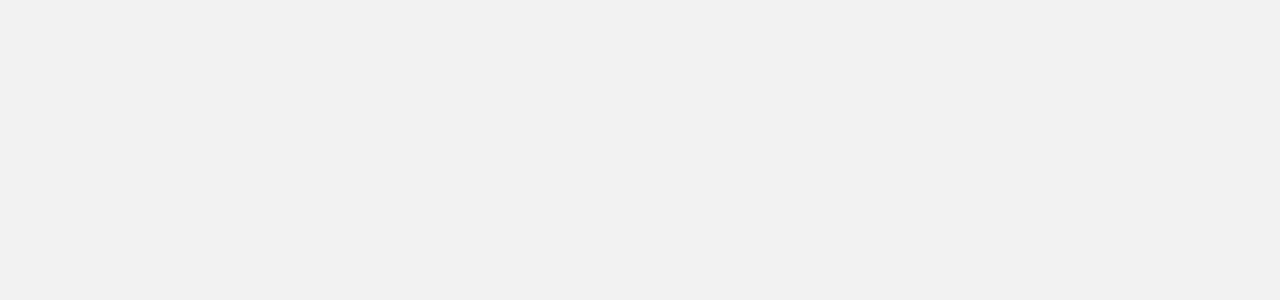
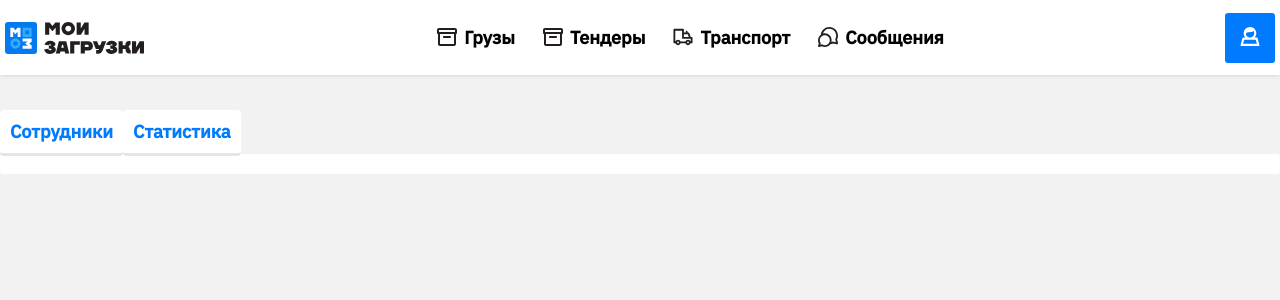
Before and after one commit to ferimasv/myloads_frontend, a React (Create React App) app: page /product/profile in a window 1280 px wide. Shown: the top 300 px of the page. Built offline with nearby package versions, Linux system fonts and the light colour scheme.

Commit message:
feat: added content in profile page

```diff
--- a/src/components/Header/Header.module.css
+++ b/src/components/Header/Header.module.css
@@ -2,6 +2,10 @@
     height: 75px;
     box-shadow: 0 0 5px rgb(0 0 0 / 15%);
     background-color: var(--color--white);
+    position: fixed;
+    top: 0;
+    left: 0;
+    width: 100vw;
 }
 
 .header__container {
--- a/src/pages/Profile/Profile.jsx
+++ b/src/pages/Profile/Profile.jsx
@@ -1,9 +1,23 @@
 import React from 'react';
+import classes from './Profile.module.css'
+import Header from "../../components/Header/Header";
+import Block from "../../components/UI/Block/Block";
+import {Outlet} from "react-router-dom";
+import Tab from "../../components/UI/Tab/Tab";
 
 const Profile = () => {
     return (
         <div>
-
+            <Header/>
+            <div className={classes.container}>
+                <div className={classes.tab_container}>
+                    <Tab to="employees">Сотрудники</Tab>
+                    <Tab to="statistic">Статистика</Tab>
+                </div>
+                <Block>
+                    <Outlet/>
+                </Block>
+            </div>
         </div>
     );
 };
--- a/src/pages/Profile/Profile.module.css
+++ b/src/pages/Profile/Profile.module.css
@@ -0,0 +1,8 @@
+.container {
+    margin: 110px auto auto;
+    max-width: var(--max-width);
+}
+
+.tab_container {
+
+}
```
Also changed, not shown: src/App.js (+6 -5 lines).
